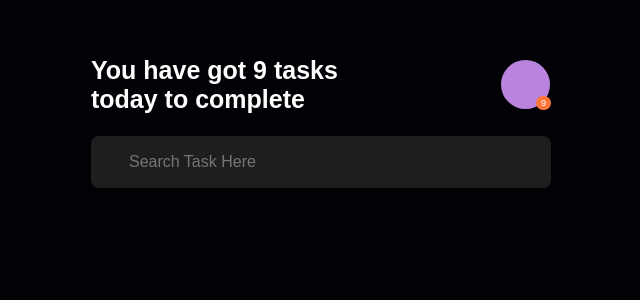
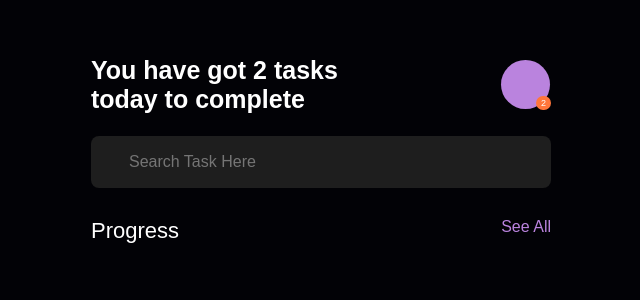
Before and after one commit to Welcome-Stasic/Project-Frontend, a React (Vite) app: page / in a window 1280 px wide. Shown: the top 300 px of the page, without its empty margins (319-959 px from the left). Built offline with nearby package versions, Linux system fonts and the light colour scheme.

Commit message:
добвил хранилище mobX

```diff
--- a/package.json
+++ b/package.json
@@ -12,6 +12,8 @@
   "dependencies": {
     "@emotion/react": "^11.14.0",
     "@emotion/styled": "^11.14.1",
+    "mobx": "^6.15.0",
+    "mobx-react-lite": "^4.1.1",
     "react": "^19.1.0",
     "react-dom": "^19.1.0",
     "react-router-dom": "^7.9.3",
--- a/src/App.tsx
+++ b/src/App.tsx
@@ -1,13 +1,16 @@
-import React from 'react';
 import MainPage from './pages/main'
 import './App.css';
+import { StoreProvider } from './stores/StoreContext';
+
 
 
 function App() {
 
   return (
     <>
-    <MainPage/>
+    <StoreProvider>
+      <MainPage/>
+    </StoreProvider>
     </>
   )
 }
--- /dev/null
+++ b/src/components/ProgressBar.tsx
@@ -0,0 +1,25 @@
+import styled from '@emotion/styled';
+
+const ProgressTitle = styled.div`
+    margin-top: 30px;
+    display: flex;
+    width: 100%;
+    justify-content: space-between;
+    color: White;
+    font-size: 22px;
+`;
+const LinkTaskAll = styled.a`
+    color: #BA83DE;
+    text-decoration: none;
+    font-size: 16px;
+`;
+
+export default () => {
+  return (
+    <>
+    <div className="container">
+    <ProgressTitle>Progress <LinkTaskAll href="#">See All</LinkTaskAll></ProgressTitle>
+    </div>
+    </>
+  );
+};
--- a/src/components/header.tsx
+++ b/src/components/header.tsx
@@ -1,5 +1,5 @@
 import styled from '@emotion/styled';
-
+import { useStore } from '../stores/StoreContext';
 
 const Header = styled.header`
     margin-top: 56px;
@@ -36,22 +36,20 @@ const HeaderAvatar = styled.div`
     border-radius: 50%;
     background-color: #BA83DE;
 `;
-interface HeaderType {
-  TaskDay: number;
-};
-export default ({TaskDay} : HeaderType) => {
+export default () => {
+  const store = useStore();
   return (
     <>
     <Header>
       <div className="container">
         <HeaderContent>
         <HeaderText>
-          You have got {TaskDay} tasks today to complete
+          You have got {store.todayTasks.length} tasks today to complete
         </HeaderText>
         <HeaderAvatarBox>
           <HeaderAvatar></HeaderAvatar>
           <DayTaskHeader>
-            {TaskDay}
+            {store.todayTasks.length}
           </DayTaskHeader>
         </HeaderAvatarBox>
         </HeaderContent>
--- a/src/pages/main.tsx
+++ b/src/pages/main.tsx
@@ -1,29 +1,18 @@
-import { useState, useReducer } from 'react'
+import { useState } from 'react'
 import Header from '../components/header'
 import SearchBar from '../components/searchbar'
+import ProgressBar from '../components/ProgressBar'
 
 export default () => {
   const [searchValue, setSearchValue] = useState('');
-  // const [state, dispatch] = useReducer(reducer, initialState);
-
-  // function reducer(state, action) {
-  //   switch (action.type) {
-  //     case 'increment':
-  //       return { count: state.count + 1 };
-  //     case 'decrement':
-  //       return { count: state.count - 1 };
-  //     default:
-  //       return {};
-  //   }
-  // }
   return (
     <>
-
-    <Header TaskDay={9}/>
+    <Header/>
      <SearchBar
      value={searchValue}
      onChange={setSearchValue}
      />
+     <ProgressBar/>
     </>
   );
 };
--- /dev/null
+++ b/src/stores/StoreContext.tsx
@@ -0,0 +1,20 @@
+import React from 'react';
+import taskStore from './TaskStore';
+
+export const StoreContext = React.createContext(taskStore);
+
+interface StoreProviderProps {
+  children: React.ReactNode;
+}
+
+export const StoreProvider: React.FC<StoreProviderProps> = ({ children }) => {
+  return (
+    <StoreContext.Provider value={taskStore}>
+      {children}
+    </StoreContext.Provider>
+  );
+};
+export const useStore = () => {
+  const store = React.useContext(StoreContext);
+  return store;
+};
--- /dev/null
+++ b/src/stores/TaskStore.ts
@@ -0,0 +1,70 @@
+import { makeAutoObservable } from "mobx";
+import type { Task, Progress } from "./types";
+
+
+class TaskStore {
+    tasks: Task[] = [
+        {
+            id: "1",
+            title: "Понять рааботу приложения",
+            date: "7 Ноября",
+            type: "today",
+            category: "research",
+            completed: false
+        },
+        {
+            id: "2",
+            title: "Подготовить Варфрейм",
+            date: "8 Ноября",
+            type: "today",
+            category: "design",
+            completed: true
+        }
+    ];
+
+    constructor() {
+        makeAutoObservable(this);
+    }
+
+    toggleTask = (taskId: string) => {
+        const task = this.tasks.find(t => t.id === taskId);
+        if (task) {
+            task.completed = !task.completed;
+        }
+    };
+
+    addTask = (title: string, type: 'today' | 'tomorrow' = 'today') => {
+        const newTask: Task = {
+            id: Date.now().toString(),
+            title,
+            date: type === 'today' ? 'A Oct' : 'S Oct',
+            type,
+            category: 'research',
+            completed: false
+        };
+        this.tasks.push(newTask);
+    };
+
+    get todayProgress(): Progress {
+        const todayTasks = this.tasks.filter(task => task.type === 'today');
+        const total = todayTasks.length;
+        const completed = todayTasks.filter(task => task.completed).length;
+
+        return {
+            total,
+            completed,
+            percentage: total > 0 ? Math.round((completed / total) * 100) : 0
+        };
+    }
+
+    get todayTasks(): Task[] {
+        return this.tasks.filter(task => task.type === 'today');
+    }
+
+    get tomorrowTasks(): Task[] {
+        return this.tasks.filter(task => task.type === 'tomorrow');
+    }
+}
+
+const taskStore = new TaskStore();
+export default taskStore;
--- /dev/null
+++ b/src/stores/types.ts
@@ -0,0 +1,14 @@
+export interface Task {
+  id: string;
+  title: string;
+  completed: boolean;
+  date: string;
+  type: 'today' | 'tomorrow';
+  category: 'research' | 'design';
+}
+
+export interface Progress {
+  total: number;
+  completed: number;
+  percentage: number;
+}
```
Also changed, not shown: 1 other file (tests, documents, lock files or other folders).
